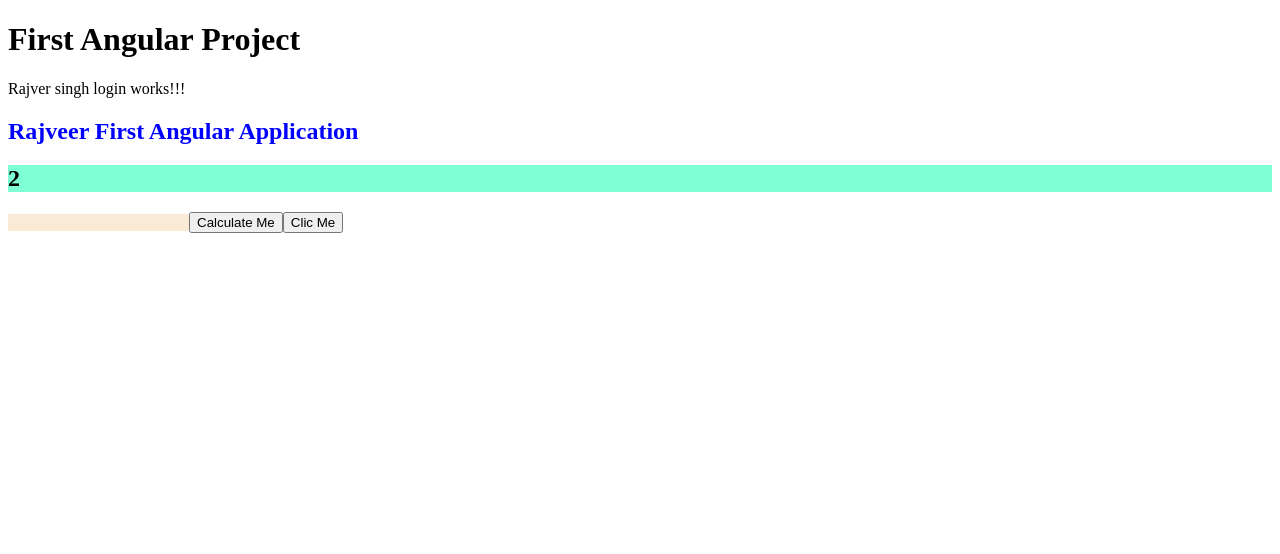
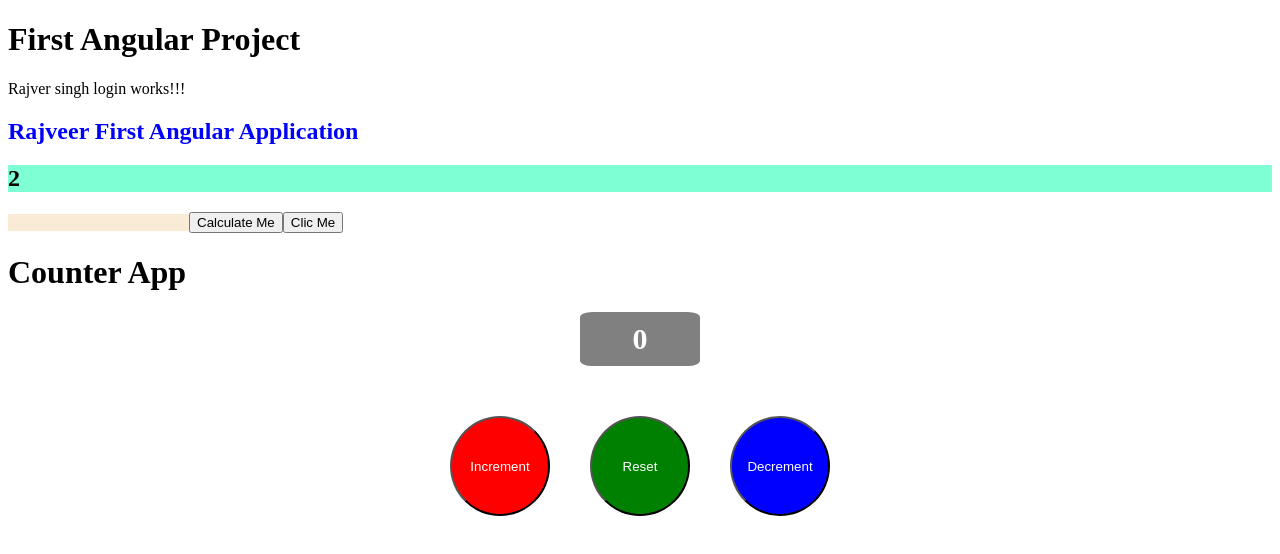
Before and after one commit to Rajveer123/Angular-Project, an Angular app: page / in a window 1280 px wide. Shown: the top 554 px of the page. Built offline with nearby package versions, Linux system fonts and the light colour scheme.

Commit message:
Setup Counter App UI

```diff
--- a/src/app/login/login.component.css
+++ b/src/app/login/login.component.css
@@ -0,0 +1,34 @@
+.mainContainer{
+    text-align: center;
+}
+.btn{
+    height: 100px;
+    width: 100px;
+    border-color: 1px solid black;
+    margin: 20px;
+    color: white;
+    cursor: pointer;
+    border-radius: 50%;
+}
+.btn-red{
+    background-color: red;
+}
+.btn-blue{
+    background-color: blue;
+}
+.btn-green{
+    background-color: green;
+}
+.btn-hovered{
+    border-color: 1px solid blueviolet;
+}
+.count{
+    width: 100px;
+    background-color: gray;
+    border-radius: 10%;
+    margin: auto;
+    margin-bottom: 30px;
+    color: white;
+    padding: 10px;
+    font-size: 30px;
+}
--- a/src/app/login/login.component.html
+++ b/src/app/login/login.component.html
@@ -4,3 +4,12 @@
 <input type="text" id="textBox" style="border: 1px; background-color: antiquewhite;border-color: blue;" />
 <button type="button" (click)="calculateNumbers(10, 20)">Calculate Me</button>
 <button type="button" (click)="handleButtonClick()">Clic Me</button>
+<h1 >Counter App</h1>
+<div class="mainContainer">
+    <h1 class="count">0</h1>
+    <div>
+    <button class="btn btn-red">Increment</button>
+    <button class="btn btn-green">Reset</button>
+    <button class="btn btn-blue">Decrement</button>
+    </div>
+</div>
```
